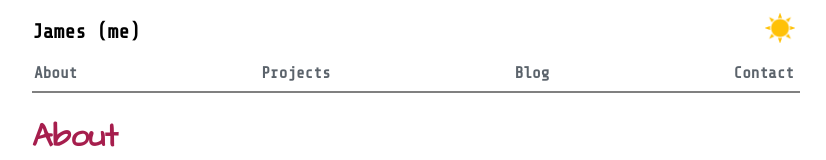
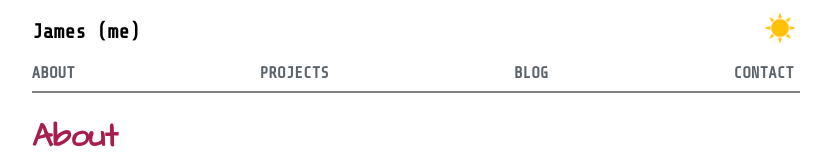
Before and after one commit to jamesncox/portfolio-v2, a React (Create React App) app: page / in a window 1280 px wide. Shown: the top 160 px of the page, without its empty margins (224-1050 px from the left). Built offline with nearby package versions, Linux system fonts and the light colour scheme.

Commit message:
Add #menu-style to NavBar.js

```diff
--- a/src/components/layout/NavBar.js
+++ b/src/components/layout/NavBar.js
@@ -5,7 +5,7 @@ function NavBar() {
 
     return (
       <nav className="menu-wrapper">
-        <button className="menu-buttons">
+        <button id="menu-style">
           <Link
             activeClass="active"
             to="about"
@@ -17,7 +17,7 @@ function NavBar() {
             About
           </Link>
         </button>
-        <button className="menu-buttons">
+        <button id="menu-style">
           <Link
             activeClass="active"
             to="projects"
@@ -29,7 +29,7 @@ function NavBar() {
             Projects
           </Link>
         </button>
-        <button className="menu-buttons">
+        <button id="menu-style">
           <Link
             activeClass="active"
             to="blog"
@@ -41,7 +41,7 @@ function NavBar() {
             Blog
           </Link>
         </button>
-        <button className="menu-buttons">
+        <button id="menu-style">
           <Link
             activeClass="active"
             to="contact"
--- a/src/stylesheets/NavMenu.css
+++ b/src/stylesheets/NavMenu.css
@@ -7,22 +7,29 @@
     cursor: pointer;
     text-transform: uppercase;
     transition: color 0.1s, background-color 0.1s;
+    font-size: 1rem;
+    font-weight: var(--font-weight);
     color: var(--menu-color);
+    border: none;
+    background: none;
+    outline: none;
+    margin-left: -.4rem;
   }
+
   #menu-style:hover {
     color: var(--hightlighted-menu-color);
   }
+
   #menu-style:focus, #menu-style:active {
     color: var(--hightlighted-menu-color);
   }
 
   #menu-style::before {
     content: '';
-    /* display: block; */
     position: absolute;
-    top: 100%;
-    height: 3px;
-    width: 100%;
+    top: 125%;
+    height: 5px;
+    width: 91.5%;
     background-color: var(--hightlighted-menu-color);
     -webkit-transform-origin: center top;
             transform-origin: center top;
```
